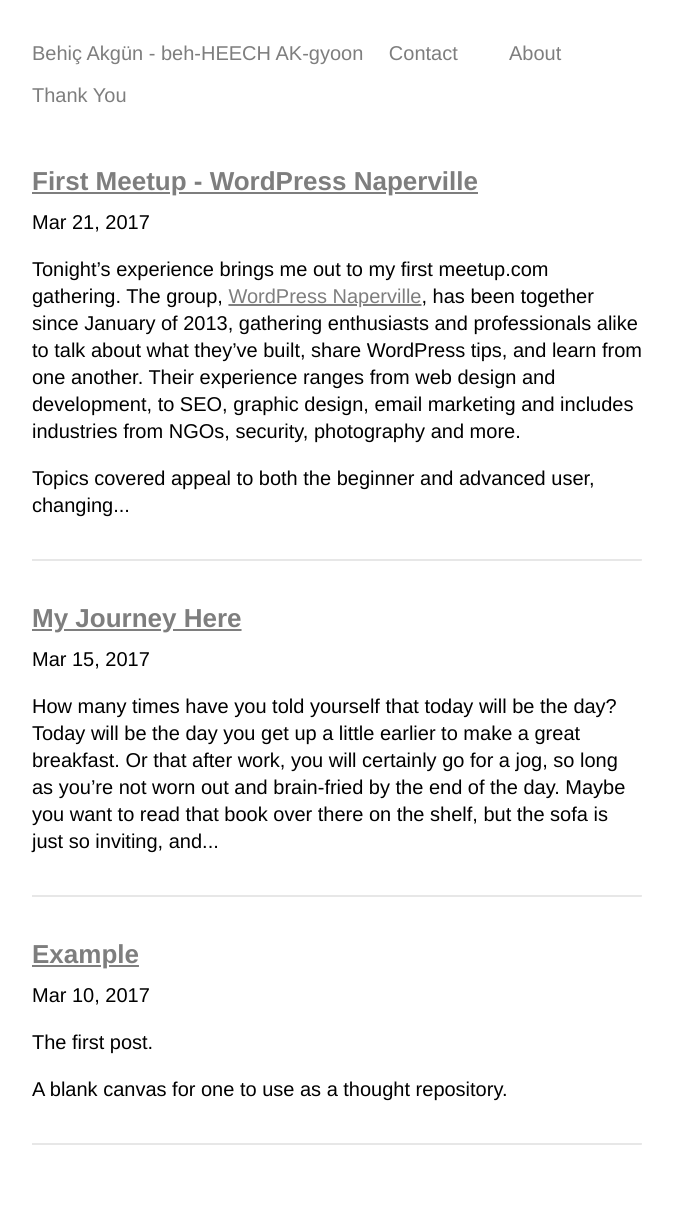
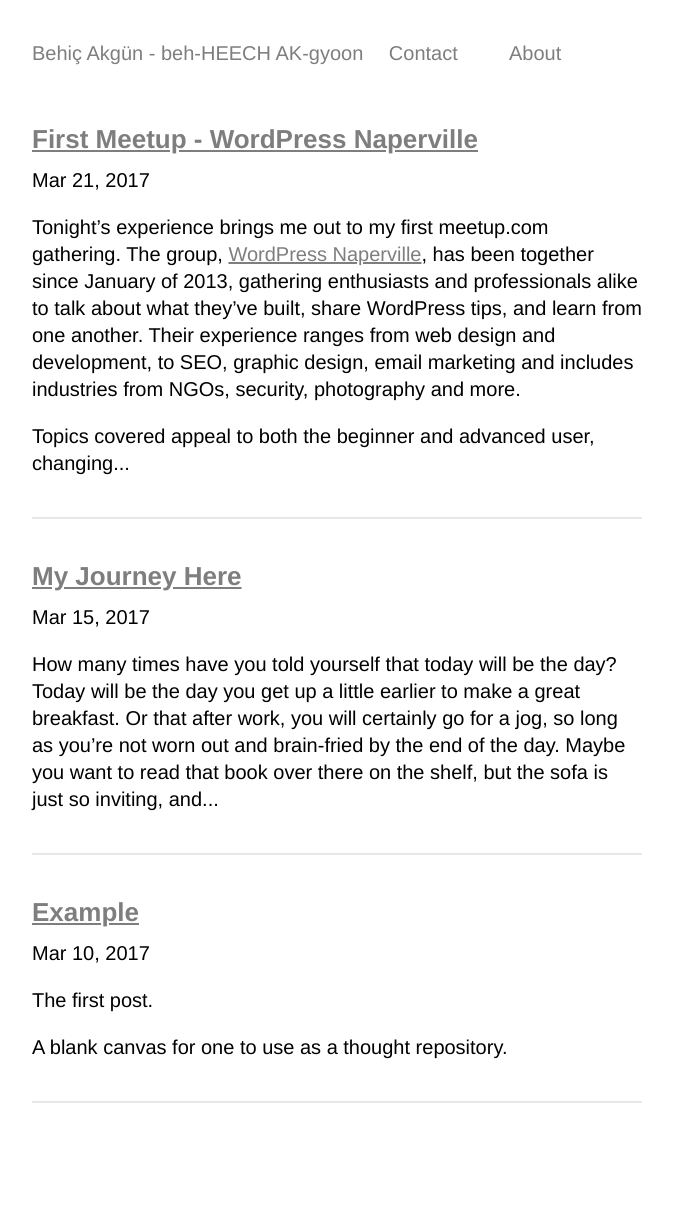
Before and after one commit to behica/behica.github.io, a Jekyll site: the page built from index.html, in a window 1280 px wide. Shown: the whole page, without its empty margins (303-976 px from the left). Built offline with Jekyll 4.4.1, drawn with Linux system fonts in a browser that asks for light colours; after the commit the page ends 1183 px from its top, so only the background shows below that.

Commit message:
Removed thank-you title

```diff
--- a/thank-you.md
+++ b/thank-you.md
@@ -1,6 +1,5 @@
 ---
 layout: page
-title: Thank You
 permalink: /thank-you/
 hide: true
 ---
```
